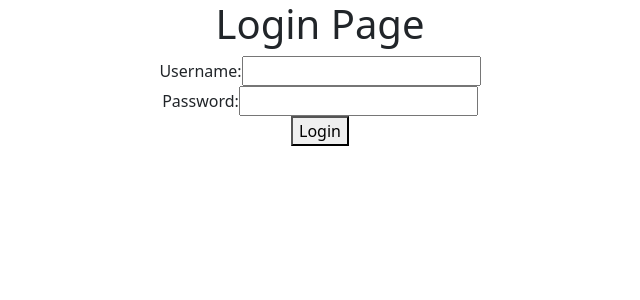
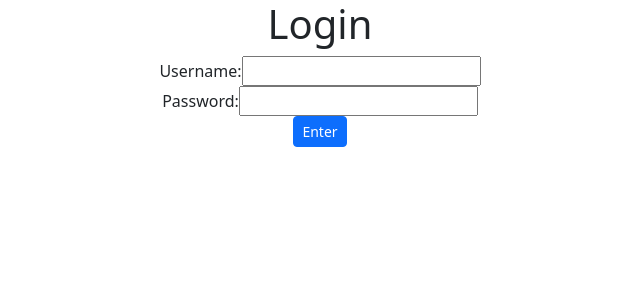
Before and after one commit to jothplayz/my-app, a React (Create React App) app: page /contact in a window 1280 px wide. Shown: the top 300 px of the page, without its empty margins (320-960 px from the left). Built offline with nearby package versions, Linux system fonts and the light colour scheme.

Commit message:
Front end Login page

```diff
--- a/src/pages/login.js
+++ b/src/pages/login.js
@@ -1,9 +1,12 @@
 import React from "react";
+import Button from 'react-bootstrap/Button';
+
+
 
 function Login() {
   return (
-    <div style={{ textAlign: "center" }} className="login-container">
-      <h1>Login Page</h1>
+    <div style={{ textAlign: "center", alignItems: "center", justifyContent: "center"}} className="login-container">
+      <h1>Login</h1>
       <form>
         <label htmlFor="username">Username:</label>
         <input type="text" id="username" name="username" />
@@ -11,7 +14,8 @@ function Login() {
         <label htmlFor="password">Password:</label>
         <input type="password" id="password" name="password" />
         <br />
-        <button type="submit">Login</button>
+        <Button variant="primary" size="sm">Enter</Button>
+
       </form>
     </div>
   );
```
